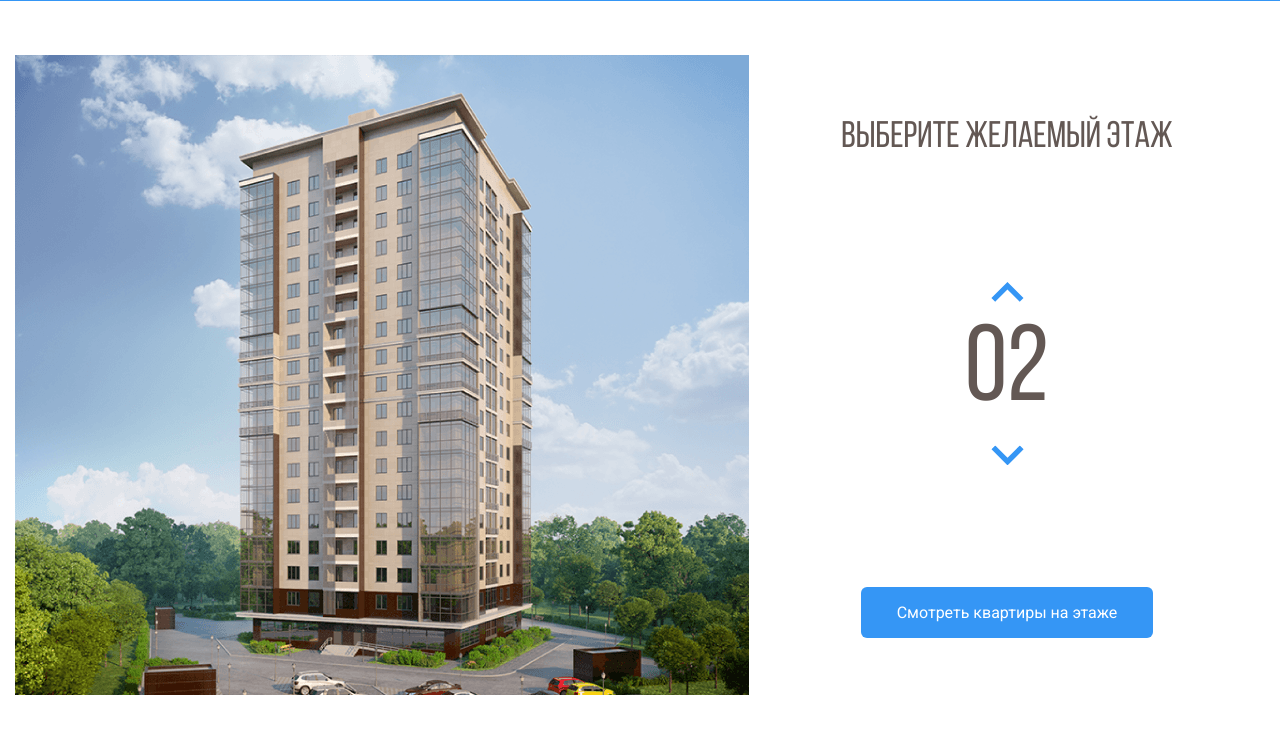
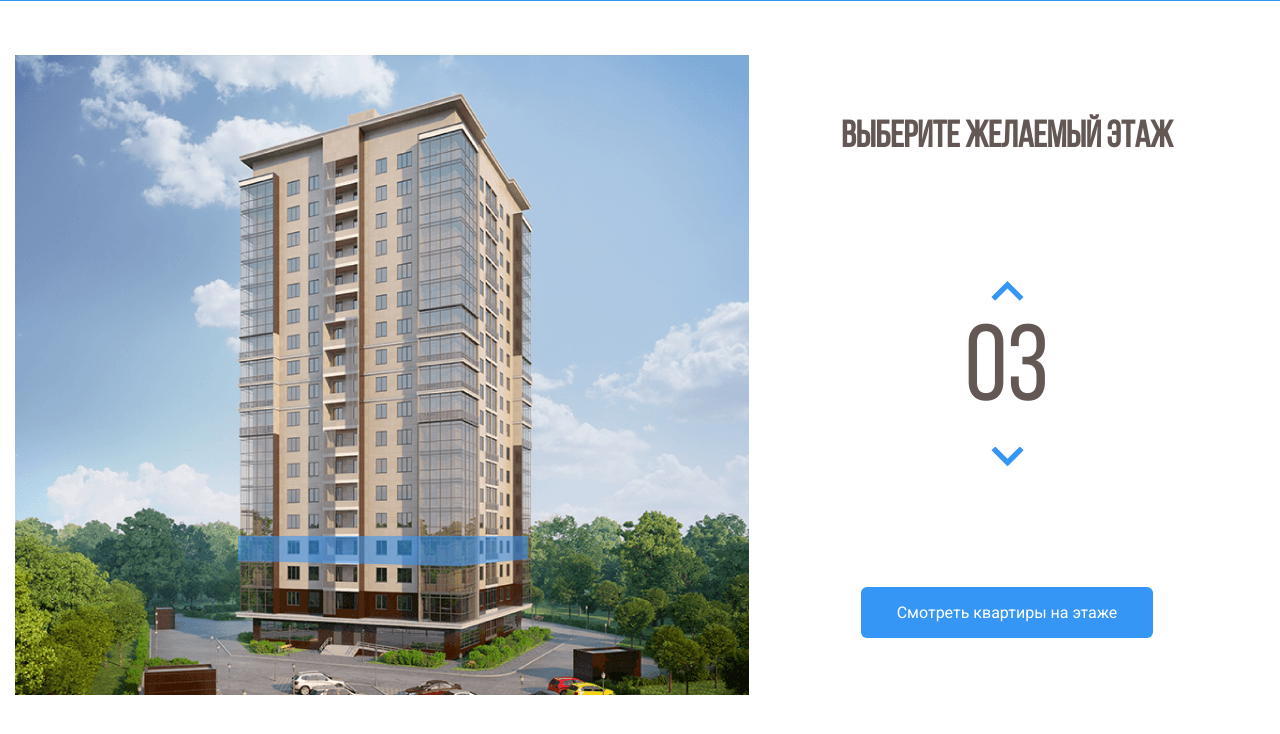
Before and after one commit to foxtox80/Melody, a plain HTML site: page index.html in a window 1280 px wide. Both pictures are taken after a click on the button 1007 px from the left and 354 px from the top of the page. Shown: the part 60-794 px from the top of the page. Drawn offline with nearby package versions, Linux system fonts and the light colour scheme.

Commit message:
Добавлен интерактив на Javascript (счетчик)
Используемые технологии:
- HTML,
- CSS,
- SASS,
- jQuery

```diff
--- a/_main.sass
+++ b/_main.sass
@@ -3,6 +3,8 @@
     cursor: pointer
     transition: all .5s
 .home-image path:hover
+    opacity: 0.75
+path.current-floor
     opacity: 0.75
 .main
     &__inner
@@ -30,7 +32,8 @@
         line-height: 19px
         color: $White
 .counter
-    min-height: 185px
+    height: 185px
+    width: 90px
     display: flex
     flex-direction: column
     align-items: center
@@ -40,5 +43,5 @@
         border: none
     &__number
         font-size: 108px
-.arrow-down
+.counter-down
     transform: rotate(180deg)
--- a/_setting.sass
+++ b/_setting.sass
@@ -23,6 +23,7 @@ a
     text-decoration: none
     cursor: pointer
 button
+    padding: 0
     cursor: pointer
 .wrapper
     max-width: 1310px
--- a/index.html
+++ b/index.html
@@ -46,37 +46,39 @@
                             </pattern>
                             <image id="image0" width="740" height="640" xlink:href="img/home.png">
                         </defs>
-                        <path d="M222 533L442.8 541L512 527.3V549L443.5 568.7L222 557.7V533Z" fill="#3595F6"
+                        <path data-floor="01" d="M222 533L442.8 541L512 527.3V549L443.5 568.7L222 557.7V533Z"
+                            fill="#3595F6" fill-opacity="0.75" />
+                        <path data-floor="02" d="M223 532V507L443.3 510.3L513 507V527L443.7 540L223 532Z" fill="#3595F6"
                             fill-opacity="0.75" />
-                        <path d="M223 532V507L443.3 510.3L513 507V527L443.7 540L223 532Z" fill="#3595F6"
+                        <path data-floor="03" d="M223 506V481H444H513V504L445 511L223 506Z" fill="#3595F6"
                             fill-opacity="0.75" />
-                        <path d="M223 506V481H444H513V504L445 511L223 506Z" fill="#3595F6" fill-opacity="0.75" />
-                        <path d="M223 482V457L444.3 453.3L512 460V482H444" fill="#3595F6" fill-opacity="0.75" />
-                        <path d="M223 456V430L444.5 426.7L513 437.7V459L444 452.3L223 456Z" fill="#3595F6"
+                        <path data-floor="04" d="M223 482V457L444.3 453.3L512 460V482H444" fill="#3595F6"
                             fill-opacity="0.75" />
-                        <path d="M222 429V405.3L443 393L514 416V437.3L443 425L222 429Z" fill="#3595F6"
+                        <path data-floor="05" d="M223 456V430L444.5 426.7L513 437.7V459L444 452.3L223 456Z"
+                            fill="#3595F6" fill-opacity="0.75" />
+                        <path data-floor="06" d="M222 429V405.3L443 393L514 416V437.3L443 425L222 429Z" fill="#3595F6"
                             fill-opacity="0.75" />
-                        <path d="M222 407V382L444.2 365.7L514 394.3V415L443.7 393.3L222 407Z" fill="#3595F6"
+                        <path data-floor="07" d="M222 407V382L444.2 365.7L514 394.3V415L443.7 393.3L222 407Z"
+                            fill="#3595F6" fill-opacity="0.75" />
+                        <path data-floor="08" d="M222 382V357L444.5 336.7L514 373.3V394L442 365.3L222 382Z"
+                            fill="#3595F6" fill-opacity="0.75" />
+                        <path data-floor="09" d="M222 356V332L445 307.3L514 351.3V373L444.7 335L222 356Z" fill="#3595F6"
                             fill-opacity="0.75" />
-                        <path d="M222 382V357L444.5 336.7L514 373.3V394L442 365.3L222 382Z" fill="#3595F6"
+                        <path data-floor="10" d="M222 331V307L444.5 278.3L514 329.3V350L443.7 307.7L222 331Z"
+                            fill="#3595F6" fill-opacity="0.75" />
+                        <path data-floor="11" d="M221 307V283L443.3 250L514 309.3V329L444 278.3L221 307Z" fill="#3595F6"
                             fill-opacity="0.75" />
-                        <path d="M222 356V332L445 307.3L514 351.3V373L444.7 335L222 356Z" fill="#3595F6"
+                        <path data-floor="12" d="M222 282V258L443.2 223L513 287V308L444.3 249.7L222 282Z" fill="#3595F6"
                             fill-opacity="0.75" />
-                        <path d="M222 331V307L444.5 278.3L514 329.3V350L443.7 307.7L222 331Z" fill="#3595F6"
+                        <path data-floor="13" d="M222 258V233L444.3 195L513 265.3V286L444 222L222 258Z" fill="#3595F6"
                             fill-opacity="0.75" />
-                        <path d="M221 307V283L443.3 250L514 309.3V329L444 278.3L221 307Z" fill="#3595F6"
+                        <path data-floor="14" d="M222 232V207L442.8 163.3L513 242.3V265L444 191.7L222 232Z"
+                            fill="#3595F6" fill-opacity="0.75" />
+                        <path data-floor="15" d="M223 208V183L443 135L513 220V243L442.3 163.7L223 208Z" fill="#3595F6"
                             fill-opacity="0.75" />
-                        <path d="M222 282V258L443.2 223L513 287V308L444.3 249.7L222 282Z" fill="#3595F6"
-                            fill-opacity="0.75" />
-                        <path d="M222 258V233L444.3 195L513 265.3V286L444 222L222 258Z" fill="#3595F6"
-                            fill-opacity="0.75" />
-                        <path d="M222 232V207L442.8 163.3L513 242.3V265L444 191.7L222 232Z" fill="#3595F6"
-                            fill-opacity="0.75" />
-                        <path d="M223 208V183L443 135L513 220V243L442.3 163.7L223 208Z" fill="#3595F6"
-                            fill-opacity="0.75" />
-                        <path d="M222 183V158L441.8 106L513 198.3V221L443.3 134.7L222 183Z" fill="#3595F6"
-                            fill-opacity="0.75" />
-                        <path d="M222 158V132L444 75.3L513 177V198L443.7 106.3L222 158Z" fill="#3595F6"
+                        <path data-floor="16" d="M222 183V158L441.8 106L513 198.3V221L443.3 134.7L222 183Z"
+                            fill="#3595F6" fill-opacity="0.75" />
+                        <path data-floor="17" d="M222 158V132L444 75.3L513 177V198L443.7 106.3L222 158Z" fill="#3595F6"
                             fill-opacity="0.75" />
                     </svg>
                 </div>
@@ -85,15 +87,19 @@
                         Выберите желаемый этаж
                     </h1>
                     <div class="counter">
-                        <button class="counter__button"><img src="./img/uparrow.svg" alt="arrow"></button>
+                        <button class="counter__button counter-up"><img src="./img/uparrow.svg" alt="arrow"></button>
                         <span class="counter__number">02</span>
-                        <button class="counter__button arrow-down"><img src="./img/uparrow.svg" alt="arrow"></button>
+                        <button class="counter__button counter-down"><img src="./img/uparrow.svg" alt="arrow"></button>
                     </div>
                     <a href="#" class="button__watch">Смотреть квартиры на этаже</a>
                 </div>
             </div>
         </div>
     </main>
+    <script src="https://code.jquery.com/jquery-3.6.0.slim.min.js"
+        integrity="sha256-u7e5khyithlIdTpu22PHhENmPcRdFiHRjhAuHcs05RI=" crossorigin="anonymous">
+        </script>
+    <script src="./js/main.js"></script>
 </body>
 
 </html>
--- /dev/null
+++ b/js/main.js
@@ -0,0 +1,29 @@
+$(document).ready(function () {
+    let currentFloor = 2;
+    let floorPath = $(".home-image path");
+    let counterUp = $('.counter-up');
+    let counterDown = $('.counter-down');
+    floorPath.on("mouseover", function () {
+        floorPath.removeClass('current-floor');
+        currentFloor = $(this).attr('data-floor');
+        $('.counter__number').text(currentFloor);
+    });
+    counterUp.on("click", function () {
+        if (currentFloor < 17) {
+            currentFloor++;
+            usCurrentFloor = currentFloor.toLocaleString('en-US', { minimumIntegerDigits: 2, useGrouping: false });
+            $('.counter__number').text(usCurrentFloor);
+            floorPath.removeClass('current-floor');
+            $(`[data-floor=${usCurrentFloor}]`).toggleClass("current-floor");
+        };
+    });
+    counterDown.on("click", function () {
+        if (currentFloor > 1) {
+            currentFloor--;
+            usCurrentFloor = currentFloor.toLocaleString('en-US', { minimumIntegerDigits: 2, useGrouping: false });
+            $('.counter__number').text(usCurrentFloor);
+            floorPath.removeClass('current-floor');
+            $(`[data-floor=${usCurrentFloor}]`).toggleClass("current-floor");
+        };
+    });
+});
--- a/styles.sass
+++ b/styles.sass
@@ -1,5 +1,4 @@
 @import "_variables.sass"
 @import "_setting.sass"
-@import "_mixin.sass"
 @import "_header.sass"
 @import "_main.sass"
```
Also changed, not shown: css/styles.css, 1 other file.
